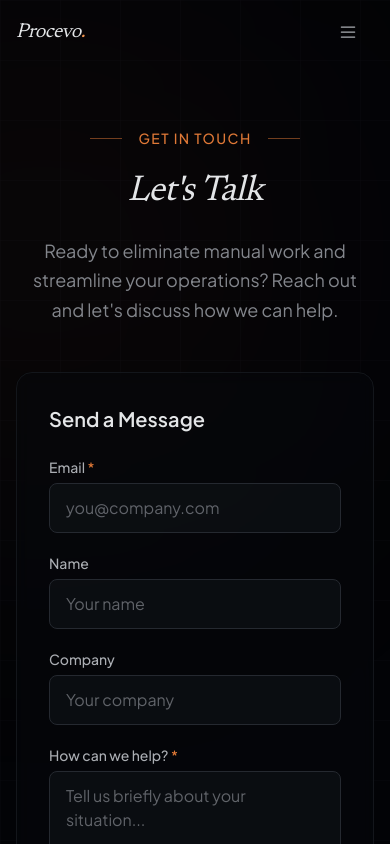
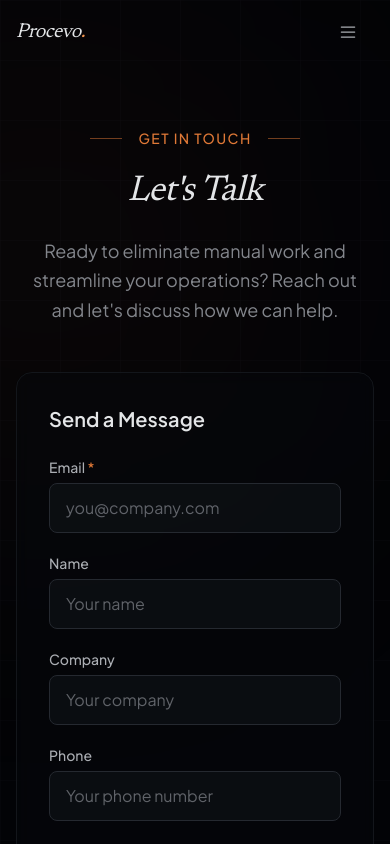
Before and after one commit to jakeschaaf/ProcevoAIWeb, a Next.js app: page /contact in a window 390 px wide. Shown: the top 844 px of the page. Built offline with nearby package versions, Linux system fonts and the light colour scheme.

Commit message:
feat(contact): add optional phone number field

```diff
--- a/components/contact-form.tsx
+++ b/components/contact-form.tsx
@@ -148,6 +148,22 @@ export function ContactForm() {
 
       <div>
         <label
+          htmlFor="phone"
+          className="block text-sm font-medium text-slate-300 mb-1.5"
+        >
+          Phone
+        </label>
+        <input
+          type="tel"
+          id="phone"
+          {...register('phone')}
+          className="w-full px-4 py-3 rounded-lg bg-slate-800/50 border border-slate-700 text-slate-100 placeholder-slate-500 focus:ring-2 focus:ring-accent-500/50 focus:border-accent-500 transition-all duration-300"
+          placeholder="Your phone number"
+        />
+      </div>
+
+      <div>
+        <label
           htmlFor="message"
           className="block text-sm font-medium text-slate-300 mb-1.5"
         >
--- a/lib/contact-schema.ts
+++ b/lib/contact-schema.ts
@@ -4,6 +4,7 @@ export const contactSchema = z.object({
   email: z.string().email("Please enter a valid email address"),
   name: z.string().optional(),
   company: z.string().optional(),
+  phone: z.string().optional(),
   message: z
     .string()
     .min(1, "Please enter a message")
--- a/lib/email.ts
+++ b/lib/email.ts
@@ -23,6 +23,7 @@ function formatEmailText(data: ContactFormData): string {
     `Email: ${data.email}`,
     data.name ? `Name: ${data.name}` : null,
     data.company ? `Company: ${data.company}` : null,
+    data.phone ? `Phone: ${data.phone}` : null,
     "",
     "Message:",
     data.message,
--- a/lib/telegram.ts
+++ b/lib/telegram.ts
@@ -19,6 +19,7 @@ export async function sendTelegramNotification(
     `Email: ${data.email}`,
     data.name ? `Name: ${data.name}` : null,
     data.company ? `Company: ${data.company}` : null,
+    data.phone ? `Phone: ${data.phone}` : null,
     "",
     "Message:",
     data.message,
```
